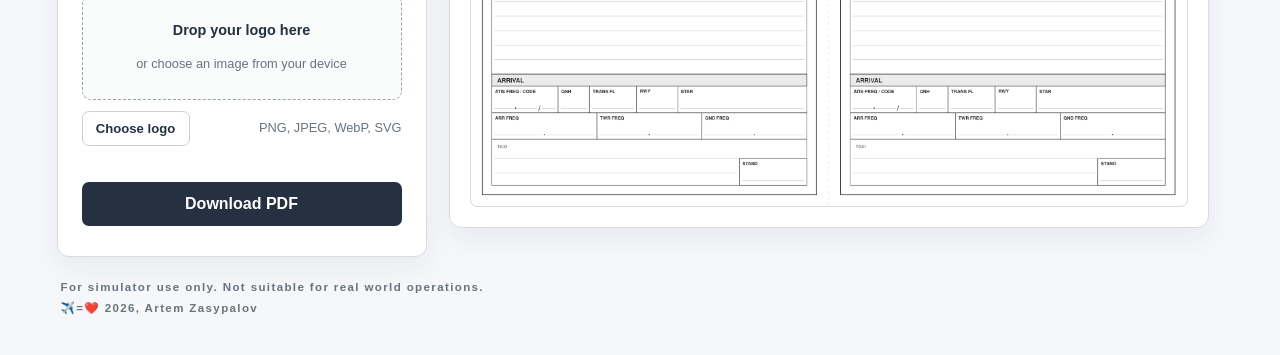
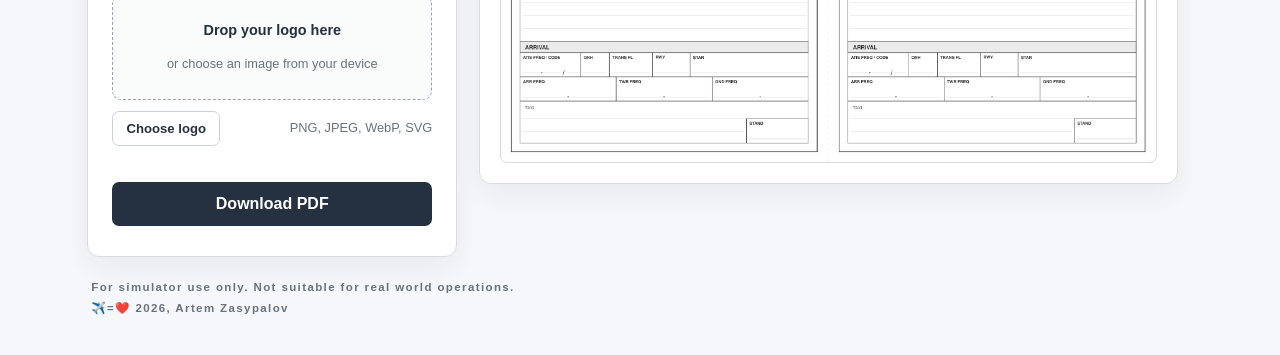
Before and after one commit to a-zasypalov/flight-sim-note-card, a website built with Vite: page web/index.html in a window 1280 px wide. Shown: the part 620-975 px from the top of the page. Built offline with nearby package versions, Linux system fonts and the light colour scheme.

Commit message:
Make content width 90%

```diff
--- a/web/style.css
+++ b/web/style.css
@@ -70,7 +70,7 @@ body { margin: 0; background: var(--page); }
 
 button, input, textarea { font: inherit; }
 
-.app-shell { max-width: 1200px; margin: 0 auto; padding: 32px 24px; }
+.app-shell { max-width: 90%; margin: 0 auto; padding: 32px 24px; }
 
 .page-header { max-width: 650px; margin-bottom: 28px; }
 
```
